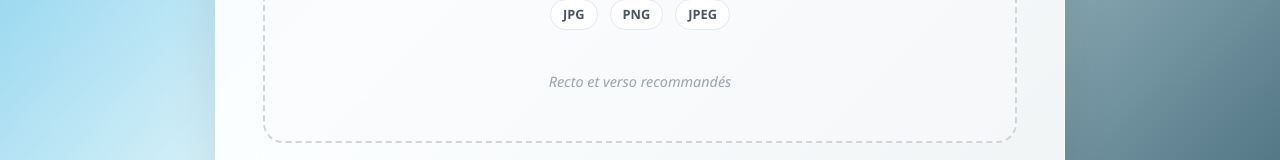
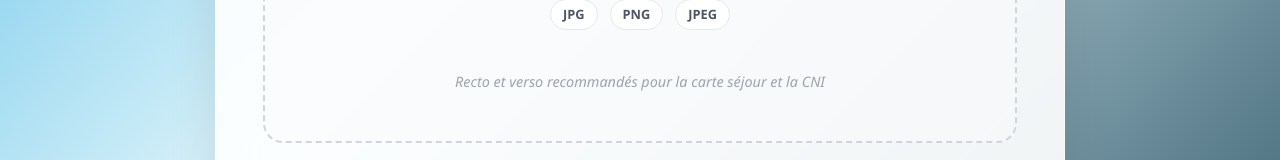
Before and after one commit to CamaraCamara1234/projet-sebekoakwaba, a React (Create React App) app in the folder document-extractor-frontend/: page / in a window 1280 px wide. Shown: the part 930-1090 px from the top of the page. Built offline with nearby package versions, Linux system fonts and the light colour scheme.

Commit message:
feat: create RegistrationForm component with drag-and-drop file upload functionality

```diff
--- a/document-extractor-frontend/src/components/RegistrationForm.jsx
+++ b/document-extractor-frontend/src/components/RegistrationForm.jsx
@@ -133,7 +133,7 @@ const RegistrationForm = ({ onSubmit, initialData, isUploading }) => {
                   <span className="badge">PNG</span>
                   <span className="badge">JPEG</span>
                 </div>
-                <p className="upload-hint">Recto et verso recommandés</p>
+                <p className="upload-hint">Recto et verso recommandés pour la carte séjour et la CNI</p>
               </div>
             ) : (
               <div className="file-previews">
@@ -165,7 +165,7 @@ const RegistrationForm = ({ onSubmit, initialData, isUploading }) => {
                     <div className="file-info">
                       <span className="file-name">{file.name.length > 15 ? file.name.substring(0, 12) + '...' : file.name}</span>
                       <span className="file-type-badge">
-                        {index === 0 ? 'RECTO' : 'VERSO'}
+                        {index === 0 ? 'FACE 1' : 'FAACE 2'}
                       </span>
                     </div>
                   </div>
@@ -184,7 +184,7 @@ const RegistrationForm = ({ onSubmit, initialData, isUploading }) => {
                         <line x1="5" y1="12" x2="19" y2="12"></line>
                       </svg>
                     </div>
-                    <span>Ajouter le verso</span>
+                    <span>Face 2 (si CNI ou CARTE SEJOUR)</span>
                   </div>
                 )}
               </div>
```
